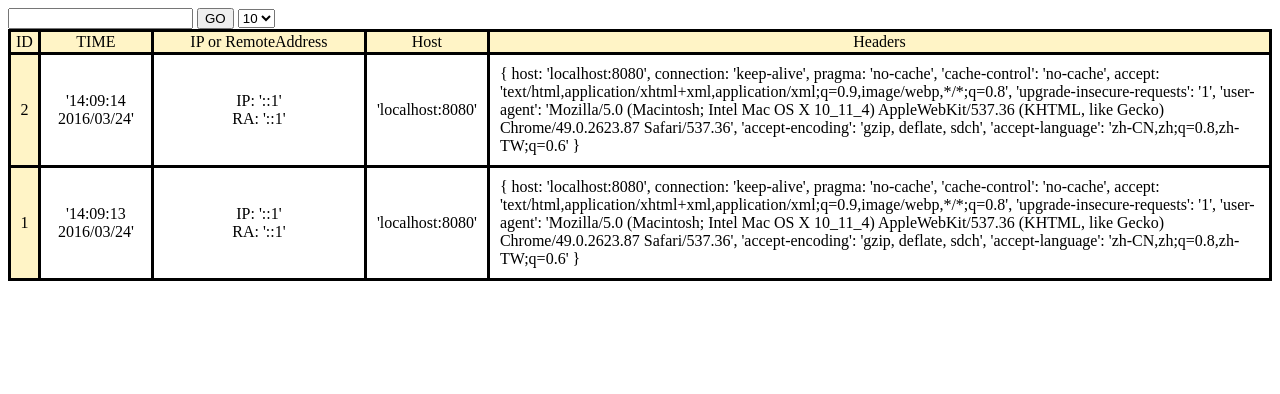
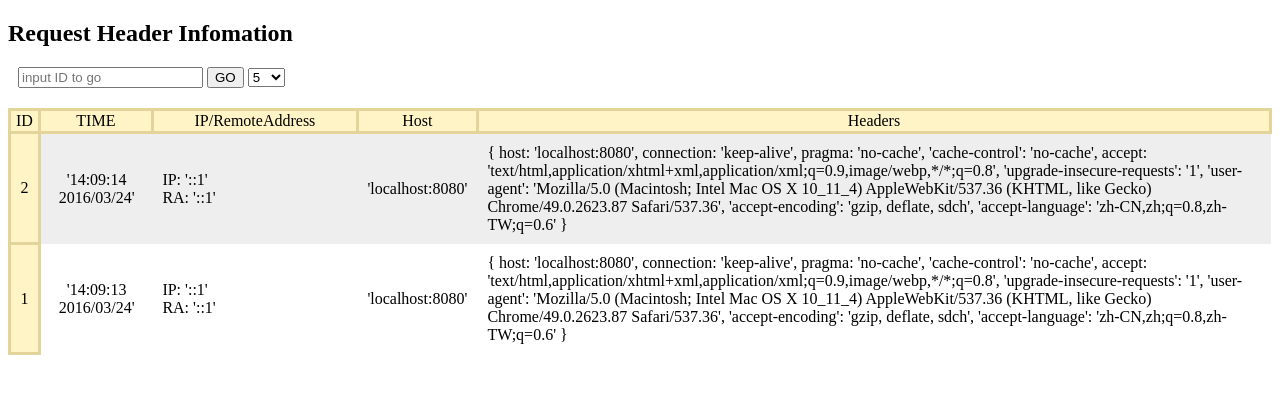
Before and after one commit to loveinbox/myblog, a Node server app: page /ip.html in a window 1280 px wide. Shown: the top 394 px of the page. Run offline with Node 20, Linux system fonts and the light colour scheme; data comes from the database, SQL or seed files in the repository; some libraries are stand-ins or nearby versions.

Commit message:
change request-info table style

```diff
--- a/public/ip.html
+++ b/public/ip.html
@@ -2,32 +2,40 @@
 <html lang="en">
 <head>
     <meta charset="UTF-8">
-    <title>Show IP</title>
+    <title>Request Info</title>
     <link rel="stylesheet" href="./stylesheets/ip.css">
-    <link rel="icon" href="fav2.png" />
+    <link rel="icon" href="img/fav2.png" />
 </head>
 
 <body>
-    <input class="js-page" type="text">
+    <section>
+        <h1>Request Header Infomation</h1>
+    </section>
+    <section class="table-limit">
+        <input class="js-page" type="text" placeholder="input ID to go">
         <button class="js-go" >GO</button>
         <select class="js-limit">
+            <option>5</option>
             <option>10</option>
             <option>20</option>
             <option>30</option>
             <option>50</option>
         </select>
+    </section>
+    <section>
         <table>
             <thead>
                 <tr>
                     <td>ID</td>
                     <td style="width: 100px;">TIME</td>
-                <td style="width: 200px;">IP or RemoteAddress</td>
+                    <td style="width: 200px;">IP/RemoteAddress</td>
                     <td>Host</td>
                     <td>Headers</td>
                 </tr>
             </thead>
             <tbody id="tbody"></tbody>
         </table>
+    </section>
 </body>
 <script src="javascripts/jquery.min.js"></script>
 <script type="text/javascript">
@@ -56,7 +64,7 @@
             });
         });
     }
-    $(getData(0,10));
+    $(getData(0,5));
 
     $('.js-go').click(function(event) {
         getData(pageInput.val(), limitInput.val());
--- a/public/stylesheets/ip.css
+++ b/public/stylesheets/ip.css
@@ -2,19 +2,26 @@ table{
     border-collapse: collapse;
     text-align: center;
 }
-td{
-    border: solid;
-}
 thead td{
     background:#FFF4C6;
 }
-thead td:nth-child(1),thead td:nth-child(2),thead td:nth-child(3){
+thead td:nth-child(1),thead td:nth-child(2){
     padding: 0 5px;
+}
+thead td,tbody td:first-child{
+    border: #E2D49A solid;
 }
 tbody td:first-child{
     background:#FFF4C6;
 }
-tbody td:nth-child(4),tbody td:nth-child(5){
+tbody td:nth-child(3),tbody td:nth-child(4),tbody td:nth-child(5){
     text-align: left;
     padding: 10px;
 }
+tbody tr:nth-child(odd){
+    background:#eee;
+}
+
+.table-limit{
+    margin:20px 10px;
+}
```
Also changed, not shown: public/img/fav2.png (added). Lines whose indentation alone changed are shown as unchanged.
